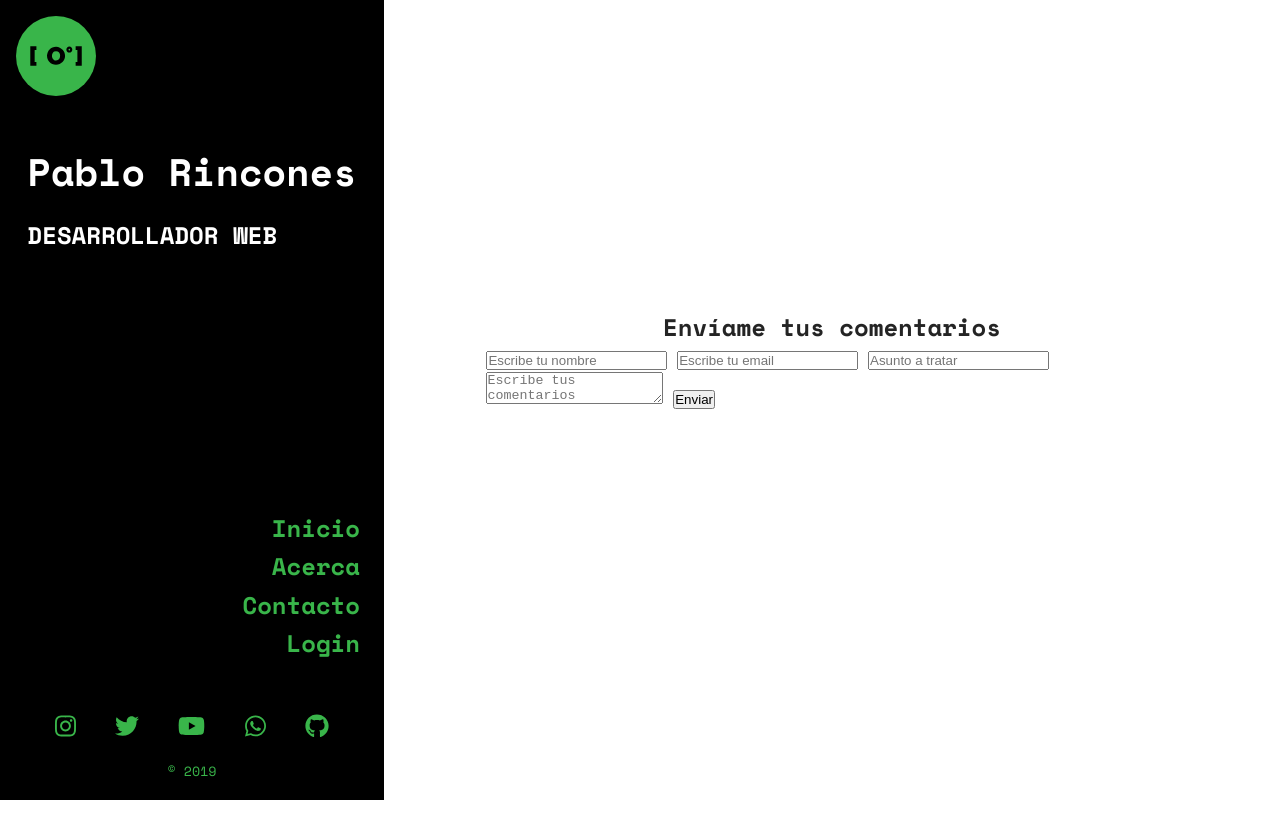
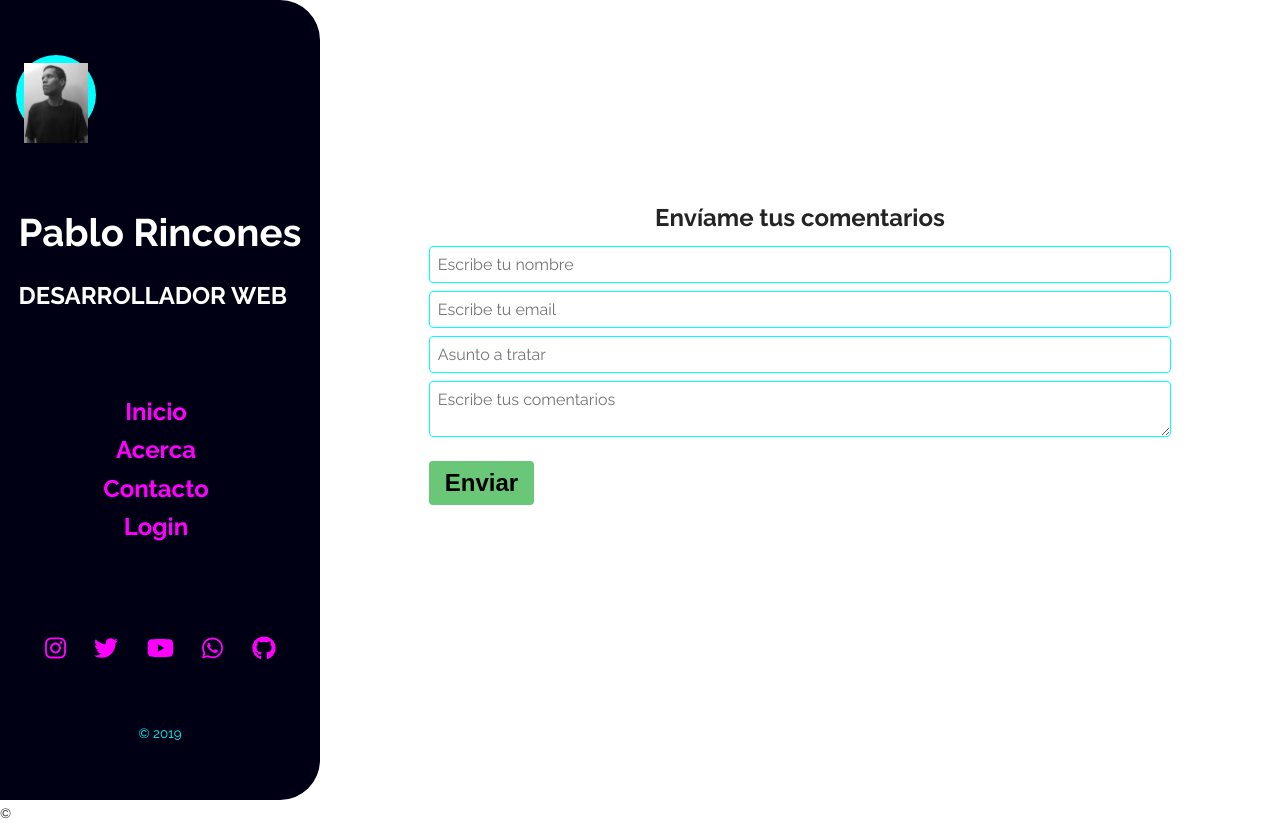
Before and after one commit to pablorincones95/nebulosa-web, a website built with webpack: page src/template.html in a window 1280 px wide. Both pictures are taken after a click on the link "Contacto". Before the commit the page ends 800 px from the top, so only its background shows below. Built offline with nearby package versions, Linux system fonts and the light colour scheme; some packages are replaced by stand-ins of ours; no server answers.

Commit message:
rediseñando 1

```diff
--- a/src/html/contact.tpl.html
+++ b/src/html/contact.tpl.html
@@ -1,5 +1,5 @@
 <section class="Contact">
-  <form id="contact" action="">
+  <form method="POST" action="https://formspree.io/jonmircha@gmail.com" class="Form">
     <legend class="u-message">Envíame tus comentarios</legend>
     <input type="text" name="name" placeholder="Escribe tu nombre" title="tu nombre" pattern="^[A-Za-zÑñÁáÉéÍíÓóÚúÜü\s]+$"
       required>
--- a/src/html/home.tpl.html
+++ b/src/html/home.tpl.html
@@ -1,4 +1,3 @@
 <section class="Home">
-  <h1>Poner contenido</h1>
   <article id="projects" class="Project"></article>
 </section>
--- a/src/js/projects/show_projects.js
+++ b/src/js/projects/show_projects.js
@@ -11,6 +11,9 @@ function figureTemplate(key, {uid, title, img}) {
     <figcaption>
     <span>${title}</span>
     <i class="fas fa-trash" data-id="${key}" data-photo="${img}"></i>
+    <p>Description</p>
+    <p>Tecnologias:</p>
+    <a>Ver</a>
     </figcaption>
   `
 }
--- a/src/scss/components/_footer.scss
+++ b/src/scss/components/_footer.scss
@@ -1,7 +1,6 @@
 .Footer {
   text-align: center;
   color: var(--alternate-color);
-  background-color: var(--second-modal-color);
 
   @include mq(m) { display: none; }
 
--- a/src/scss/components/_header.scss
+++ b/src/scss/components/_header.scss
@@ -8,8 +8,9 @@
   width: 50%;
   height: 100vh;
   overflow-y: auto;
-  background-color: var(--second-color);
+  background-color: var(--main-color);
   transition: margin-left .3s ease;
+  border-radius: 0 2.5rem 2.5rem 0;
 
   &.is-active { margin-left: 0; }
 
@@ -31,10 +32,11 @@
   @include mq(l) {
     position: fixed;
     padding: 1rem;
-    width: 30%;
+    width: 25%;
     height: 100vh;
     display: flex;
     flex-direction: column;
+    justify-content: space-evenly;
   }
 
   &-btn {
@@ -45,8 +47,7 @@
     display: flex;
     width: var(--logo-width);
     height: var(--logo-height);
-    background-color: var(--second-color);
-    border-radius: 50%;
+    background-color: var(--main-color);
 
     @include mq(m) { display: none; }
 
@@ -67,7 +68,3 @@
     }
   }
 }
-
-.hamburger.is-active .hamburger-inner, .hamburger.is-active .hamburger-inner::before, .hamburger.is-active .hamburger-inner::after {
-  background-color: var(--link-color);
-}
--- /dev/null
+++ b/src/scss/components/_logo.scss
@@ -0,0 +1,33 @@
+.Logo {
+  position: fixed;
+  z-index: 999;
+  top: var(--logo-spacing);
+  left: var(--logo-spacing);
+  //padding: var(--logo-spacing);
+  width: var(--logo-width);
+  height: var(--logo-height);
+  border-radius: 50%;
+ // background-color: var(--alternate-color);
+
+ img {
+   border-radius: 50%;
+   @include mq(l) {
+     width: 150px;
+    height: 120px;
+  }
+ }
+
+  @include mq(m) {
+    position: static;
+    width: var(--header-height);
+    height: var(--header-height);
+    grid-area: logo;
+  }
+
+  @include mq(l) {
+    text-align: center;
+    width: 100%;
+    height: 120px;
+    padding-top: .5rem;
+  }
+}
--- a/src/scss/components/_main.scss
+++ b/src/scss/components/_main.scss
@@ -2,6 +2,7 @@
   padding: 0 .5rem;
   padding-top: var(--header-height);
   width: 100%;
+  min-height: 100vh;
   transition:
     margin-left .3s ease,
     width .3s ease;
@@ -17,7 +18,7 @@
 
   @include mq(l) {
     padding: 1rem;
-    margin-left: 30%;
-    width: 70%;
+    margin-left: 25%;
+    width: 75%;
   }
 }
--- a/src/scss/components/_menu.scss
+++ b/src/scss/components/_menu.scss
@@ -1,6 +1,6 @@
 .Menu {
   margin-bottom: 2rem;
-  text-align: right;
+  text-align: center;
   font-size: 5vw;
 
   @include mq(m) {
@@ -22,14 +22,16 @@
   a {
     padding-right: .5rem;
     display: block;
+    border-radius: 1rem;
 
     &:hover {
       color: var(--main-color);
-      background-color: var(--alternate-color);
+      background-color: var(--second-color);
+      border-radius: 1rem;
 
       @include mq(m) { background-color: transparent; }
 
-      @include mq(l) { background-color: var(--alternate-color); }
+      @include mq(l) { background-color: var(--second-color); }
     }
   }
 }
--- /dev/null
+++ b/src/scss/components/_photos.scss
@@ -0,0 +1,36 @@
+.Project {
+  @extend .u-responsiveFlexbox;
+
+  figure {
+    padding: 1rem;
+    display: flex;
+    flex-direction: column;
+
+  }
+
+  img {
+    background-color: var(--border-color);
+    border-radius: 1rem 1rem 0 0;
+    box-shadow: 0 2px 5px 0 rgba(0,0,0,.16), 0 2px 10px 0 rgba(0,0,0,.12);
+  }
+
+  figcaption {
+    box-shadow: 0 2px 5px 0 rgba(0,0,0,.16), 0 2px 10px 0 rgba(0,0,0,.12);
+    border-radius: 0 0 1rem 1rem ;
+    padding: .5rem;
+    display: flex;
+    justify-content: space-between;
+    align-items: center;
+    font-size: 4vw;
+    color: var(--second-color);
+    background-color: var(--white);
+
+    @include mq(m) {
+      font-size: 1.5rem;
+    }
+  }
+
+  .fa-trash {
+    cursor: pointer;
+  }
+}
--- a/src/scss/components/_title.scss
+++ b/src/scss/components/_title.scss
@@ -1,7 +1,7 @@
 .Title {
   margin: 2rem 0;
   font-size: 4vw;
-  color: var(--main-color);
+  color: var(--white);
 
   @include mq(m) {
     grid-area: title;
@@ -12,9 +12,9 @@
   }
 
   @include mq(l) {
-    margin: 2rem 0;
+    margin: 1rem 0;
     text-align: initial;
-    flex-grow: 1;
+    //flex-grow: 1;
   }
 
   * {
--- a/src/scss/helpers/_variables.scss
+++ b/src/scss/helpers/_variables.scss
@@ -1,15 +1,16 @@
 /* ********** Custom Properties ********** */
 :root {
-  --main-font: 'Space Mono', monospace;
+  --main-font: 'Raleway';
   --alternate-font: sans-serif;
   --font-size: 16px;
   --line-height: 1.6;
 
-  --main-color: #FFF;
+  --white: #FFFFFF;
+  --main-color: #000014;
   --main-modal-color: rgb(255, 255, 255, .75);
-  --second-color: #000;
+  --second-color: #FF00FF;
   --second-modal-color: rgba(0, 0, 0, .75);
-  --alternate-color: #39B54A;
+  --alternate-color: #00FFFF;
   --alternate-modal-color: rgb(57, 181, 74, .75);
 
   --bg-color: var(--main-color);
@@ -21,8 +22,8 @@
   --text-color: #242424;
   --title-color: #333;
 
-  --link-color: var(--alternate-color);
-  --link-hover-color: var(--alternate-modal-color);
+  --link-color: var(--second-color);
+  --link-hover-color: var(--alternate-color);
 
   --max-width: 1200px;
   --header-height: 5rem;
--- a/src/scss/main.scss
+++ b/src/scss/main.scss
@@ -16,4 +16,4 @@
 @import './components/footer';
 @import './components/main';
 @import './components/form';
-@import './components/project';
+@import './components/photos';
--- a/src/template.html
+++ b/src/template.html
@@ -8,7 +8,7 @@
   <title>Nebulosa Web</title>
   <script defer src="https://use.fontawesome.com/releases/v5.6.3/js/all.js" integrity="sha384-EIHISlAOj4zgYieurP0SdoiBYfGJKkgWedPHH4jCzpCXLmzVsw1ouK59MuUtP4a1"
     crossorigin="anonymous"></script>
-  <link href="https://fonts.googleapis.com/css?family=Space+Mono:400,400i,700,700i" rel="stylesheet">
+  <link href="https://fonts.googleapis.com/css?family=Raleway:400,700" rel="stylesheet">
   <link rel="stylesheet" href="https://cdnjs.cloudflare.com/ajax/libs/hamburgers/1.1.3/hamburgers.css">
 </head>
 
@@ -21,7 +21,7 @@
   </button>
   <header class="Header">
     <div class="Logo">
-      <img src="./img/logo.svg" alt="logo de la startup nebulosa web">
+      <img src="./img/pablo.jpg" alt="logo de la startup nebulosa web">
     </div>
     <div class="Title">
       <h1>Pablo Rincones</h1>
```
Also changed, not shown: src/scss/helpers/_utilities.scss (+1 -6 lines), src/img/pablo.jpg (added).
